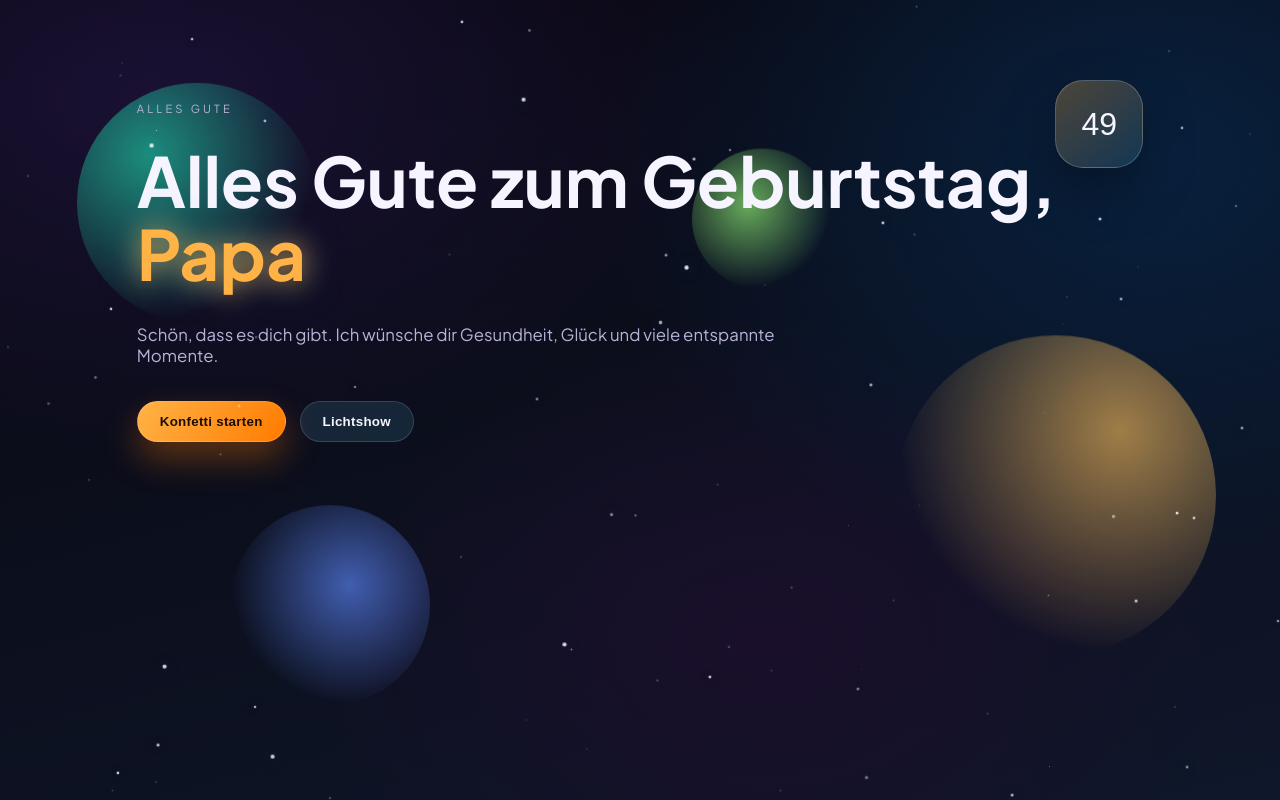
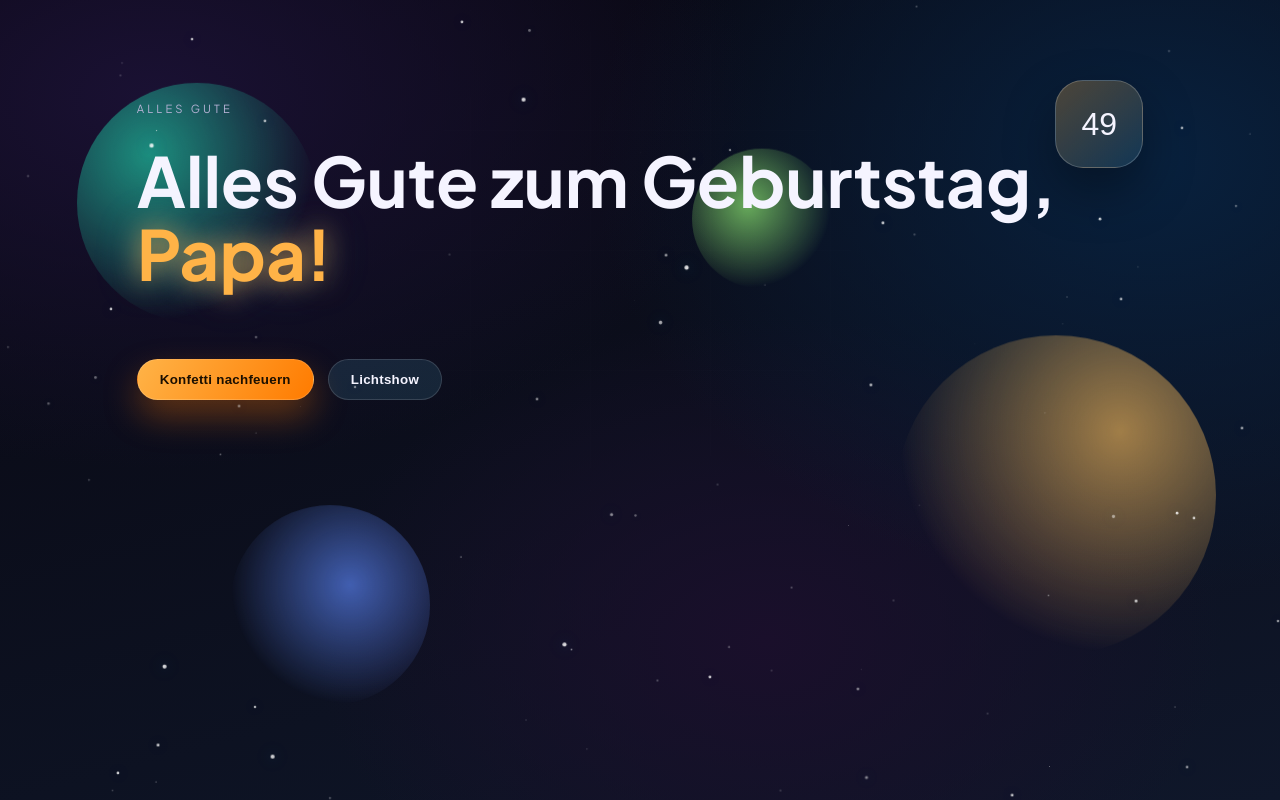
Before and after one commit to magicblueentity/birthday.github.io, a plain HTML site: page index.html in a window 1280 px wide. Drawn offline with Linux system fonts and the light colour scheme; a web font is replaced by a local one.

Commit message:
initial6

```diff
--- a/index.html
+++ b/index.html
@@ -21,15 +21,12 @@
                 <p class="eyebrow">Alles Gute</p>
                 <h1>
                     Alles Gute zum Geburtstag,
-                    <span class="glow">Papa</span>
+                    <span class="glow">Papa!</span>
                 </h1>
-                <p class="sub">
-                    Schön, dass es dich gibt. Ich wünsche dir Gesundheit, Glück
-                    und viele entspannte Momente.
-                </p>
+                <p class="sub"></p>
                 <div class="cta">
                     <button class="btn primary" id="confettiBtn">
-                        Konfetti starten
+                        Konfetti nachfeuern
                     </button>
                     <button class="btn ghost" id="lightBtn">Lichtshow</button>
                 </div>
```
